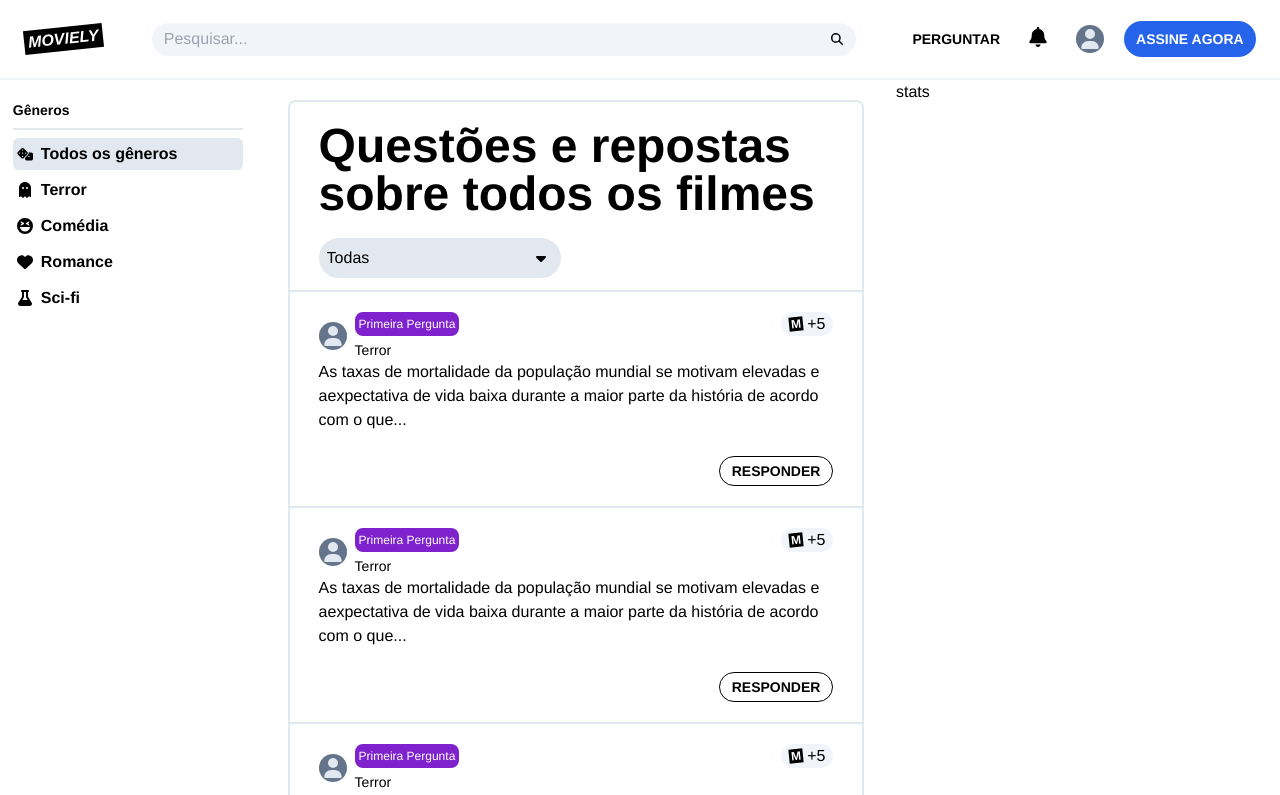
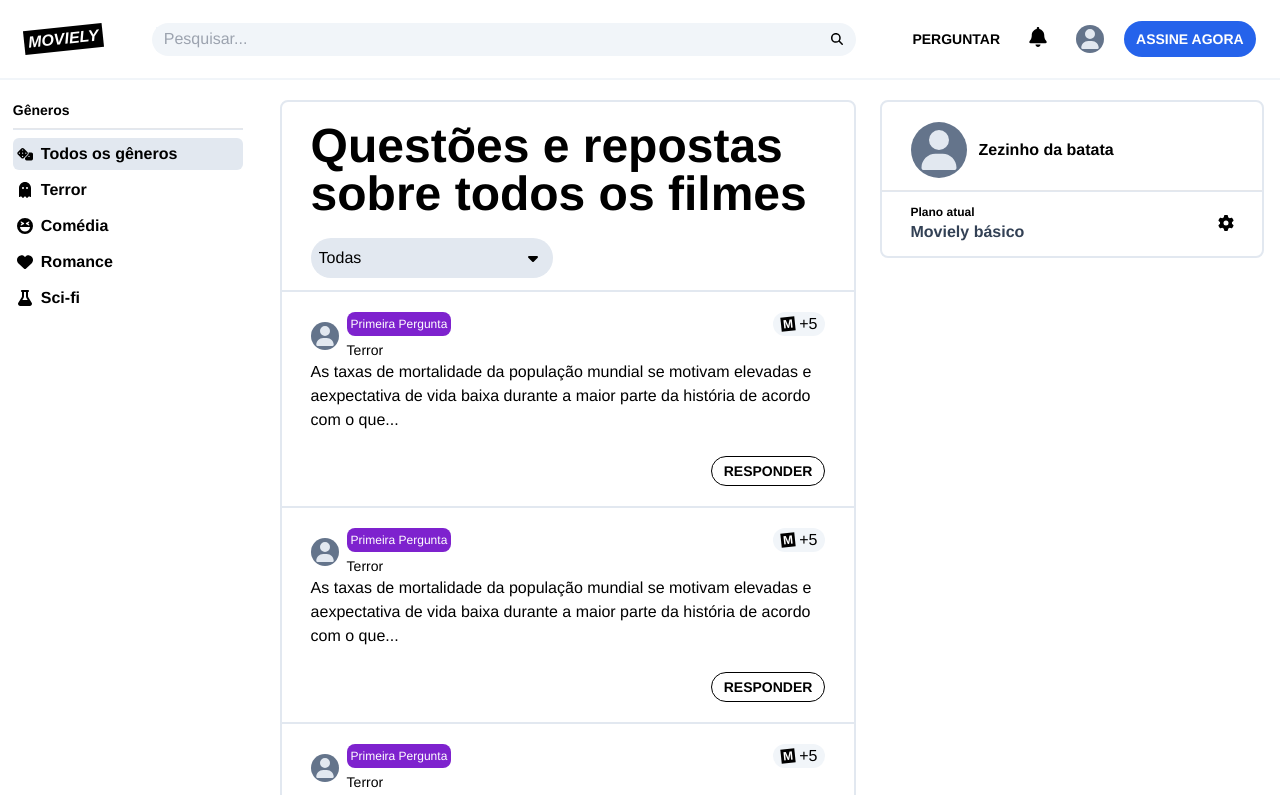
Before and after one commit to Eupou/moviely, a Next.js app: page / in a window 1280 px wide. Shown: the top 795 px of the page. Built offline with nearby package versions, Linux system fonts and the light colour scheme.

Commit message:
feat: add stats component

```diff
--- a/src/components/Stats.jsx
+++ b/src/components/Stats.jsx
@@ -1,3 +1,34 @@
+import { FontAwesomeIcon } from "@fortawesome/react-fontawesome"
+import { faUser, faGear } from "@fortawesome/free-solid-svg-icons"
+
 export default function Stats() {
-  return <aside className="hidden lg:block w-[30%]">stats</aside>
+  return (
+    <aside className="hidden lg:block w-[30%] mt-5 mr-4">
+      <div className="border-2 rounded-lg pt-5 border-slate-200">
+        <div className="w-[85%] m-auto ">
+          <div className="flex items-center">
+            <button className=" rounded-full h-fit p-2 bg-slate-500 flex items-center justify-center">
+              <FontAwesomeIcon
+                className="h-10 w-10 text-slate-200"
+                icon={faUser}
+              />
+            </button>
+            <div className="font-bold ml-3">Zezinho da batata</div>
+          </div>
+        </div>
+
+        <hr className="text-slate-200 bg-slate-200 h-[2px] my-3" />
+
+        <div className="w-[85%] m-auto flex justify-between items-center pb-3">
+          <div className="flex flex-col">
+            <p className="text-xs font-bold">Plano atual</p>
+            <p className="font-bold text-slate-700">Moviely básico</p>
+          </div>
+          <div>
+            <FontAwesomeIcon icon={faGear} />
+          </div>
+        </div>
+      </div>
+    </aside>
+  )
 }
```
Also changed, not shown: 1 other file (tests, documents, lock files or other folders).
